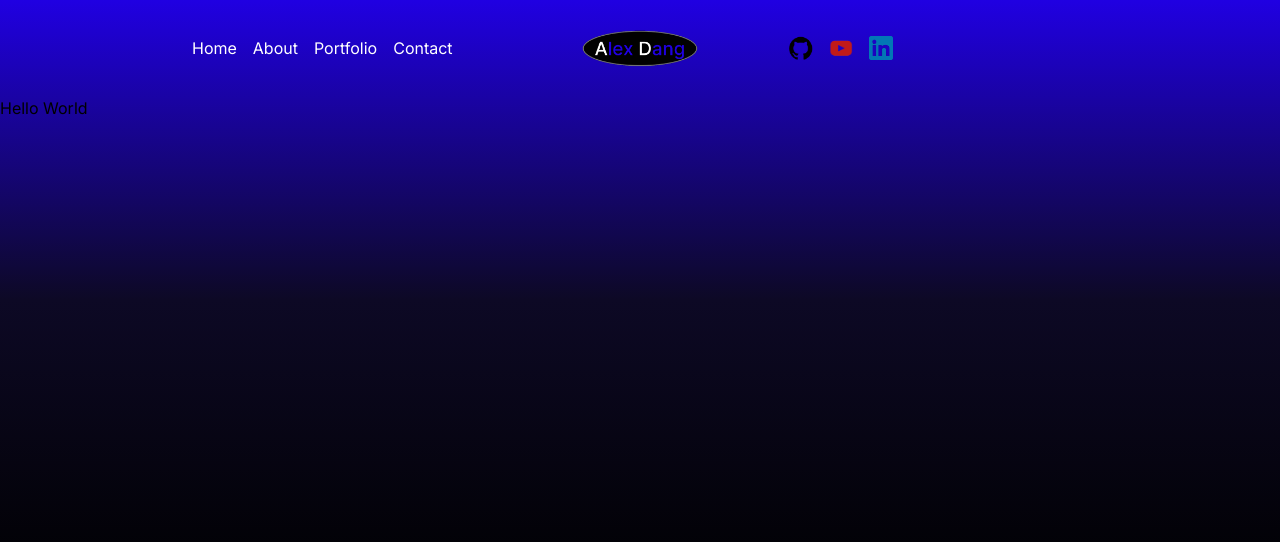
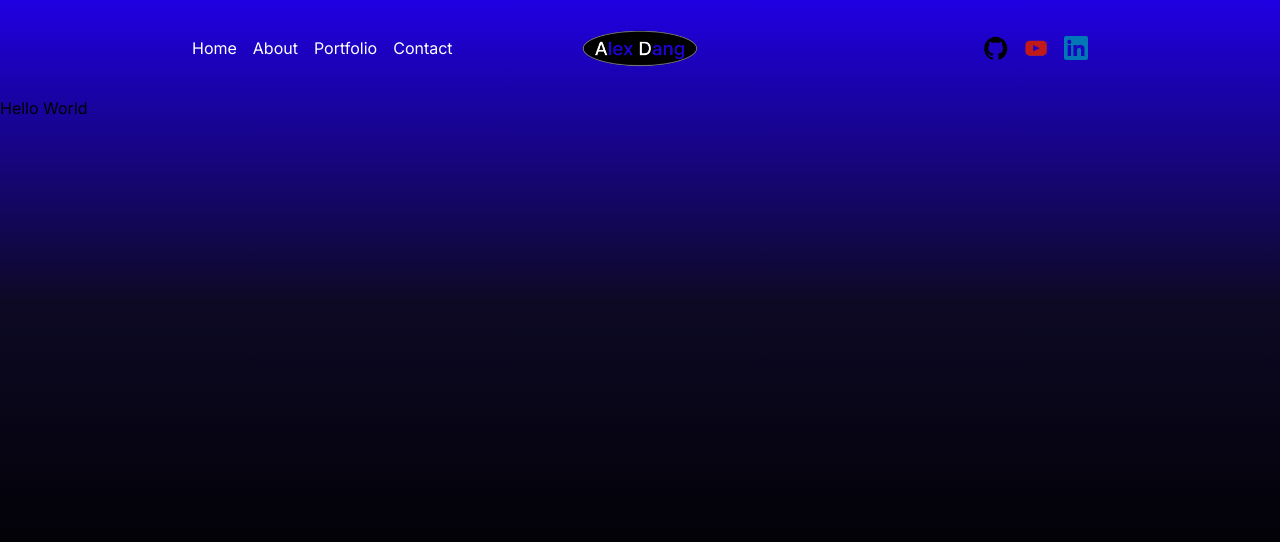
Before and after one commit to alexdng10/Personal-website, a Next.js app: page / in a window 1280 px wide. Shown: the top 542 px of the page. Built offline with nearby package versions, Linux system fonts and the light colour scheme.

Commit message:
make the nav in balanced center

```diff
--- a/src/components/navbar.jsx
+++ b/src/components/navbar.jsx
@@ -30,7 +30,7 @@ const Navbar = () => {
                 </Link>
             </div>
             {/*github others*/}
-            <div className="hidden md:flex gap-4 w-1/3">
+            <div className="hidden md:flex gap-4 w-1/3 justify-end">
                 <Link href="/">
                     <Image src="/github.png" alt="" width={24} height={24}/>
                 </Link>
--- a/src/components/navlink.jsx
+++ b/src/components/navlink.jsx
@@ -1,7 +1,11 @@
+"use client"
+
 import Link from "next/link"
+import { usePathname } from "next/navigation"
 const NavLink = ({link}) => {
+const pathName = usePathname()
     return (
-        <div className="">NavLink</div>
+        <Link className="" href={link.url}>{link.title}</Link>
     )
 }
 export default NavLink
```
